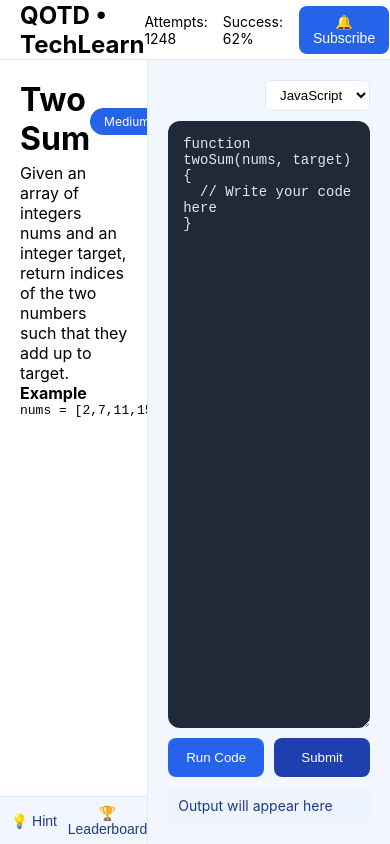
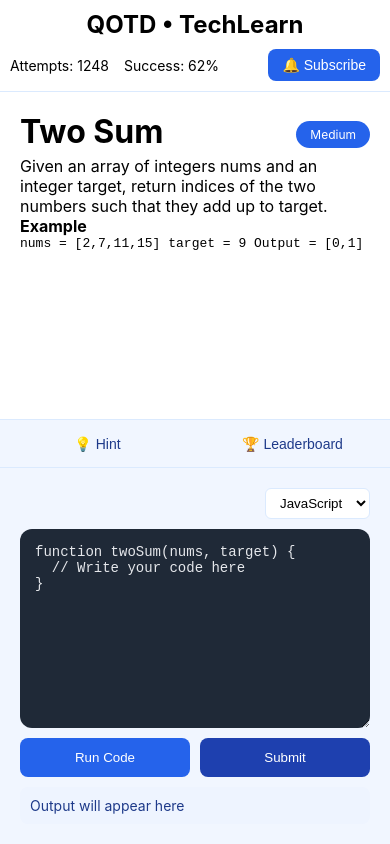
Before and after one commit to princelakhwani/QOTD, a React (Vite) app: page / in a window 390 px wide. Built offline with nearby package versions, Linux system fonts and the light colour scheme.

Commit message:
responsive done

```diff
--- a/src/page/QOTD.css
+++ b/src/page/QOTD.css
@@ -86,3 +86,45 @@
   display: flex;
   flex-direction: column;
 }
+
+/* ===================== TABLET ===================== */
+@media (max-width: 1024px) {
+  .left-panel {
+    width: 45%;
+  }
+
+  .right-panel {
+    width: 55%;
+  }
+}
+
+/* ===================== MOBILE ===================== */
+@media (max-width: 768px) {
+  .top-bar {
+    flex-direction: column;
+    height: auto;
+    padding: 10px;
+    gap: 10px;
+  }
+
+  .top-right {
+    width: 100%;
+    justify-content: space-between;
+  }
+
+  .main-area {
+    flex-direction: column;
+  }
+
+  .left-panel {
+    width: 100%;
+    height: 50%;
+    border-right: none;
+    border-bottom: 1px solid #dbeafe;
+  }
+
+  .right-panel {
+    width: 100%;
+    height: 50%;
+  }
+}
```
